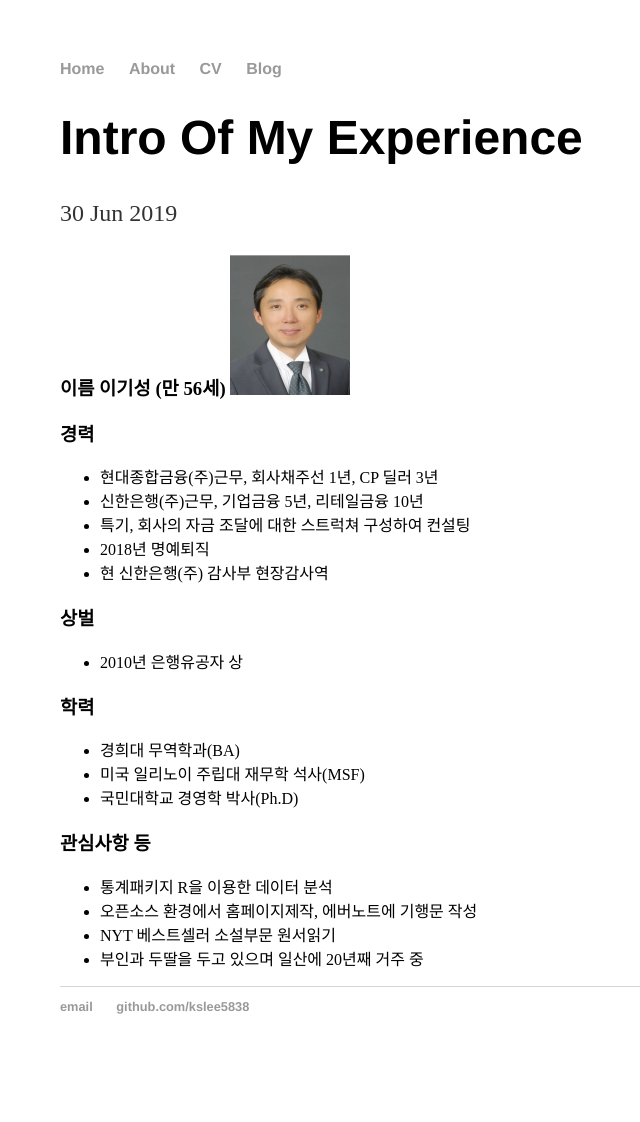
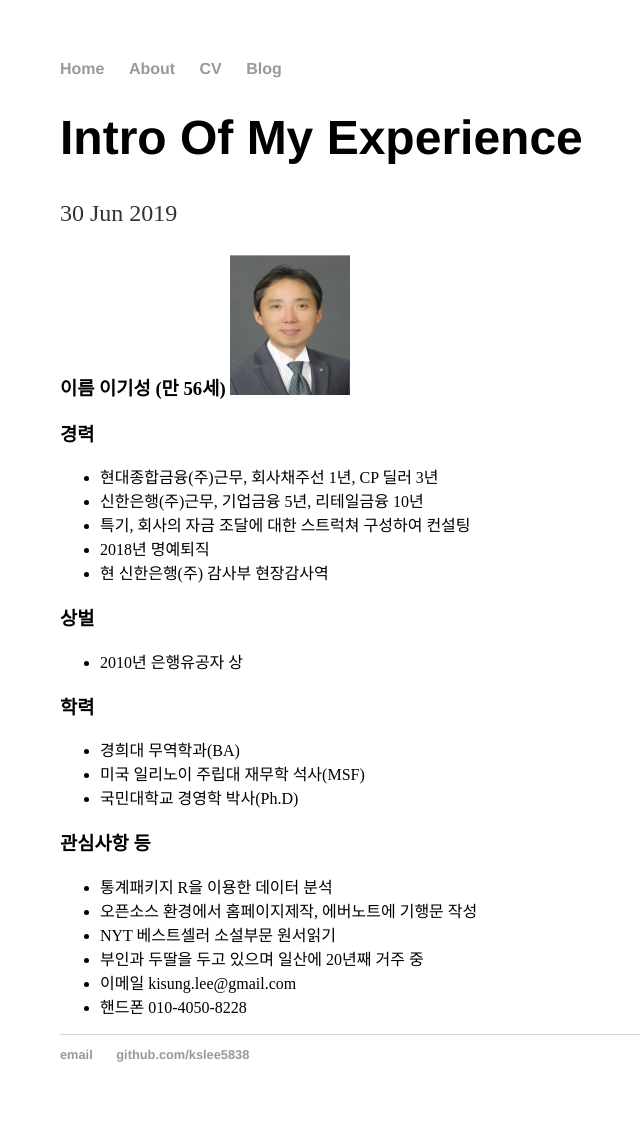
Before and after one commit to kslee5838/kslee5838.github.io, a Jekyll site: the page built from _posts/2019-06-30-intro-of-my-experience.md, in a window 1280 px wide. Shown: the whole page, without its empty margins (132-772 px from the left). Built offline with Jekyll 4.4.1, drawn with Linux system fonts in a browser that asks for light colours; our own code applies the rules of GitHub Pages for plain Markdown files; before the commit the page ends 1074 px from its top, so only the background shows below that.

Commit message:
address input

```diff
--- a/_posts/2019-06-30-intro-of-my-experience.md
+++ b/_posts/2019-06-30-intro-of-my-experience.md
@@ -20,3 +20,5 @@
 * 오픈소스 환경에서 홈페이지제작, 에버노트에 기행문 작성
 * NYT 베스트셀러 소설부문 원서읽기
 * 부인과 두딸을 두고 있으며 일산에 20년째 거주 중
+* 이메일 kisung.lee@gmail.com
+* 핸드폰 010-4050-8228
```
